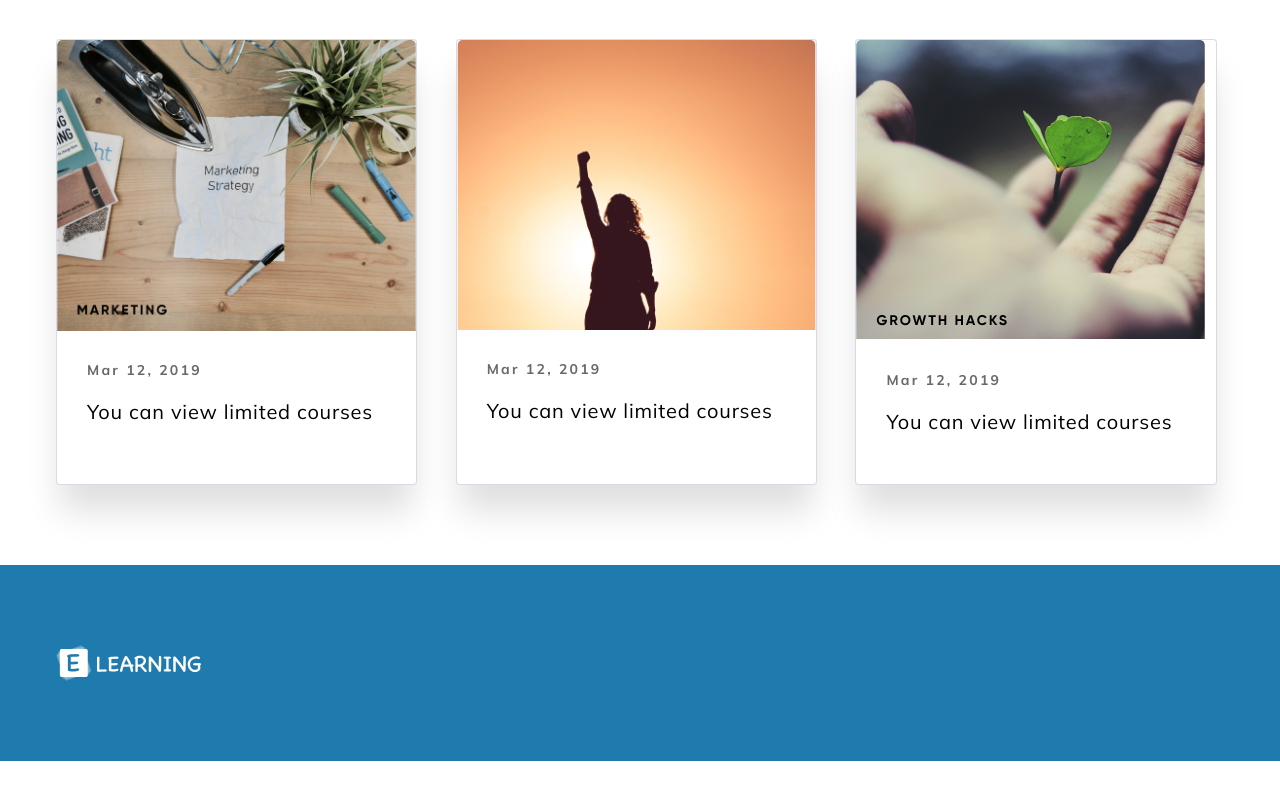
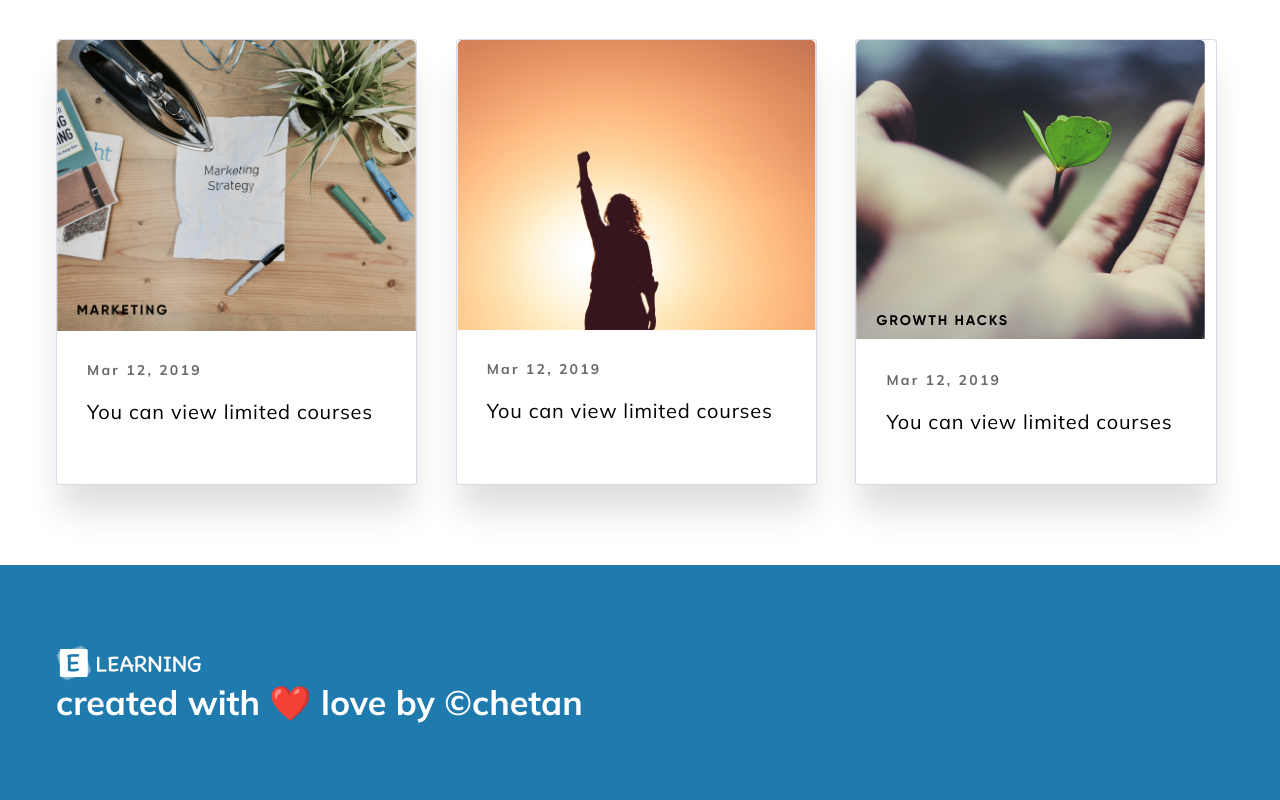
Before and after one commit to kumarchetan-1/remote-learning-test, a plain HTML site: page index.html in a window 1280 px wide. Shown: the part 7055-7855 px from the top of the page. Before the commit the page ends 7816 px from the top, so only its background shows below. Drawn offline with Linux system fonts and the light colour scheme.

Commit message:
Update index.html

```diff
--- a/index.html
+++ b/index.html
@@ -647,7 +647,7 @@
             </div>
         </div>
     </div>
-    <div class="span12 section-padding footer  ">
+    <div class="span12 section-padding footer all-text-white ">
         <div class="span12 wrapper ">
             <div class="row-fluid-wrapper">
                 <div class="row-fluid">
@@ -655,6 +655,8 @@
                         <img src="images/E learning.png" alt="">
                     </div>
                 </div>
+               <h4>created with ❤️ love by ©chetan</h4>
+
             </div>
         </div>
     </div>
```
